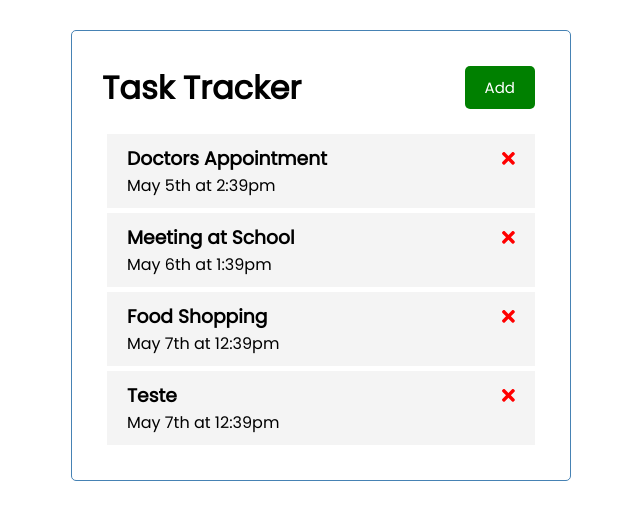
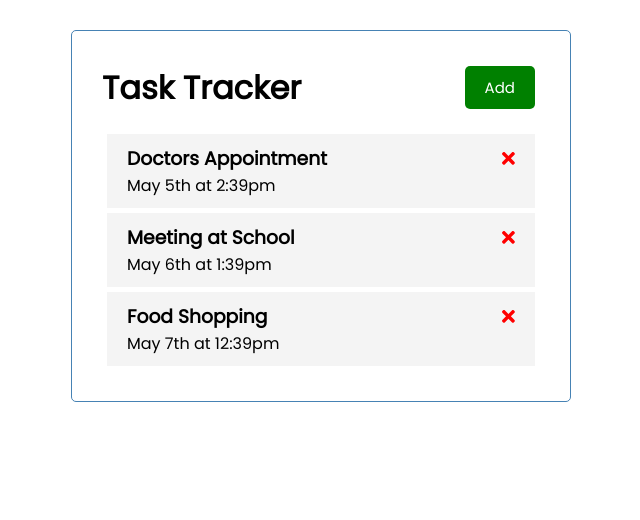
Before and after one commit to cmsjulio/voleeeeei, an Angular app: page / in a window 1280 px wide. Shown: the top 520 px of the page, without its empty margins (319-959 px from the left). Built offline with nearby package versions, Linux system fonts and the light colour scheme; data requests are answered from the project's data file.

Commit message:
Botao delete implementado, resolvido detalhe.

```diff
--- a/db.json
+++ b/db.json
@@ -17,12 +17,6 @@
       "text": "Food Shopping",
       "day": "May 7th at 12:39pm",
       "reminder": false
-    },
-    {
-      "id": 4,
-      "text": "Teste",
-      "day": "May 7th at 12:39pm",
-      "reminder": false
     }
   ]
 }
--- a/src/app/components/tasks/tasks.component.ts
+++ b/src/app/components/tasks/tasks.component.ts
@@ -19,7 +19,7 @@ export class TasksComponent implements OnInit {
 
   deleteTask(task: Task){
     this.taskService.deleteTask(task).subscribe(()=>
-    this.tasks = this.tasks.filter(t=>t.id! === task.id));
+    this.tasks = this.tasks.filter(t=>t.id!== task.id));
   }
 
 }
```
